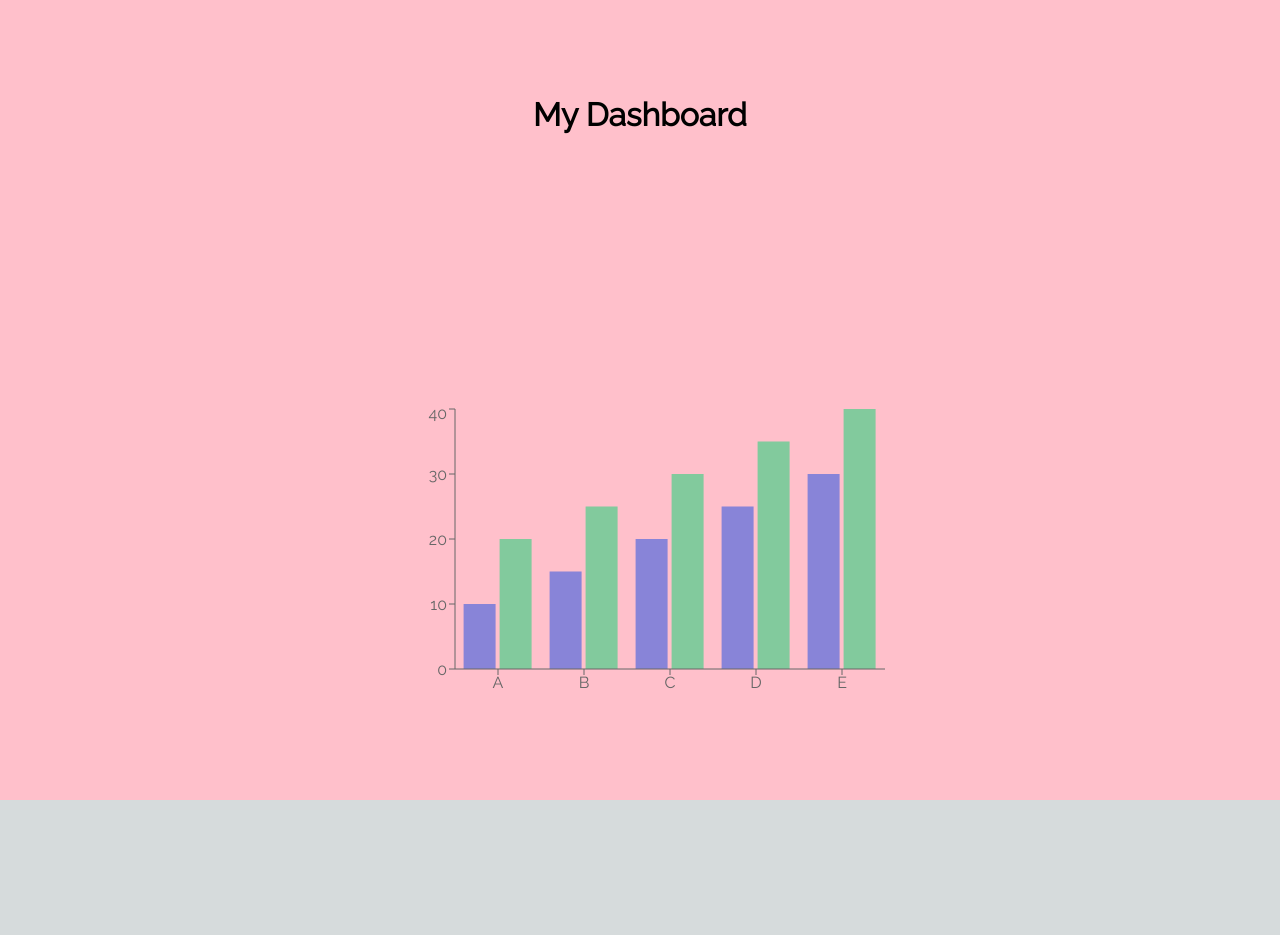
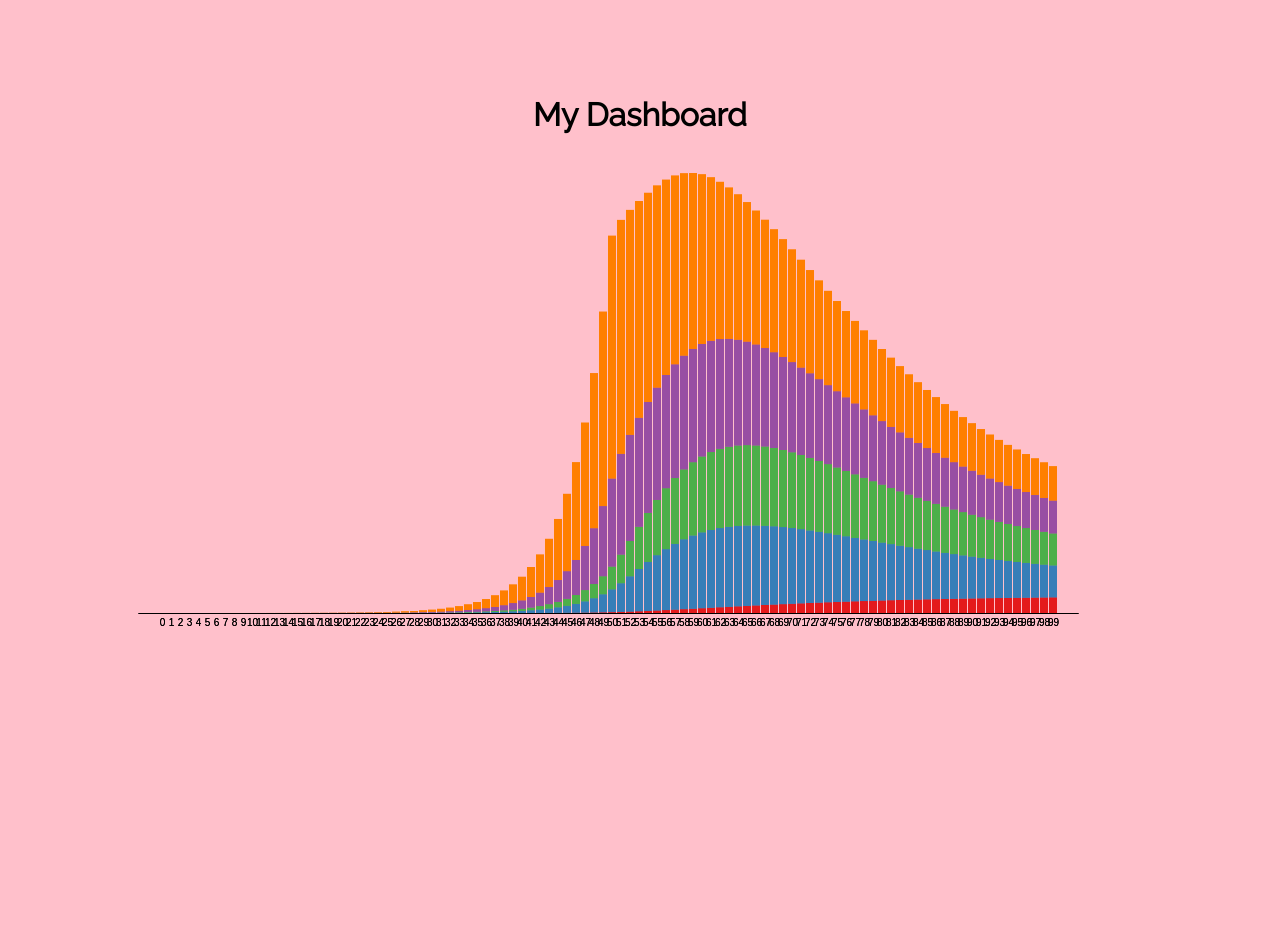
Before and after one commit to KennethTrinh/ece4960-final, a Next.js app: page / in a window 1280 px wide. Shown: the top 935 px of the page. Before the commit the page ends 800 px from the top, so only its background shows below. Built offline with nearby package versions, Linux system fonts and the light colour scheme.

Commit message:
using d3

```diff
--- a/package.json
+++ b/package.json
@@ -9,11 +9,11 @@
     "lint": "next lint"
   },
   "dependencies": {
+    "d3": "^7.8.4",
     "eslint": "8.38.0",
     "eslint-config-next": "13.3.0",
     "next": "13.3.0",
     "react": "18.2.0",
-    "react-dom": "18.2.0",
-    "recharts": "^2.5.0"
+    "react-dom": "18.2.0"
   }
 }
--- a/src/components/BarChart.js
+++ b/src/components/BarChart.js
@@ -1,41 +1,104 @@
-import { useState, useEffect } from 'react';
+import { useState, useEffect, useRef } from 'react';
 import styles from '@/styles/BarChart.module.css'
-import { BarChart, Bar, Line, ReferenceLine, XAxis, YAxis, Tooltip } from 'recharts';
+import * as d3 from "d3";
+import { useWindowSize, sum } from './utils';
 
-const data = [
-    { name: 'A', value1: 10, value2: 20 },
-    { name: 'B', value1: 15, value2: 25 },
-    { name: 'C', value1: 20, value2: 30 },
-    { name: 'D', value1: 25, value2: 35 },
-    { name: 'E', value1: 30, value2: 40 },
-  ];
+// https://stackoverflow.com/questions/65625086/how-to-use-d3-with-reactjs-nextjs
 
-const Chart = ({ y, tmax, xmax, deaths,
+function drawChart(y, checked, svgRef, width, height) {
+
+  const [m, n] = [y.length, y[0].length];
+
+  const svg = d3.select(svgRef.current);
+  var xz = d3.range(m), // 58,
+      yz = Array.from({ length: y[0].length },
+                      (_, j) => y.map(row => sum(row.slice(0, j+1), checked))),//d3.range(n).map(function() { return bumps(m); }), // 4,58
+      y01z = d3.stack().keys(d3.range(n))(d3.transpose(yz)), // 4,58,2
+      y1Max = d3.max(y01z, function(y) { return d3.max(y, function(d) { return d[1]; }); });
+
+  // console.log(d3.transpose(y))
+  // console.log(yz)
+  // console.log(y01z)
+  // console.log(y1Max)
+
+  var margin = {top: 40, right: 10, bottom: 20, left: 10},
+    width = width - margin.left - margin.right,
+    height = height - margin.top - margin.bottom,
+    g = svg.append("g").attr("transform", "translate(" + margin.left + "," + margin.top + ")");
+
+    var x = d3.scaleBand()
+    .domain(xz)
+    .rangeRound([0, width])
+    .padding(0.08);
+
+  var y = d3.scaleLinear()
+      .domain([0, y1Max])
+      .range([height, 0]);
+
+  var color = d3.scaleOrdinal()
+      .domain(d3.range(n))
+      .range(d3.schemeSet1);
+
+  var series = g.selectAll(".series")
+    .data(y01z)
+    .enter().append("g")
+    .attr("fill", function(d, i) { return color(i); });
+
+  var rect = series.selectAll("rect")
+    .data(function(d) { return d; })
+    .enter().append("rect")
+    .attr("x", function(d, i) { return x(i); })
+    .attr("y", height)
+    .attr("width", x.bandwidth())
+    .attr("height", 0);
+
+    rect.transition()
+    .delay(function(d, i) { return i * 10; })
+    .attr("y", function(d) { return y(d[1]); })
+    .attr("height", function(d) { return y(d[0]) - y(d[1]); });
+
+    g.append("g")
+    .attr("class", "axis axis--x")
+    .attr("transform", "translate(0," + height + ")")
+    .call(d3.axisBottom(x)
+        .tickSize(0)
+        .tickPadding(6));
+
+
+}
+
+
+const BarChart = ({ y, tmax, xmax, deaths,
                     total, vline, timestep,
                     total_infected, N, ymax,
-                    InterventionTime, colors, log }) => {
-    const [sliderPosition, setSliderPosition] = useState(2);
+                    InterventionTime, colors, log,
+                    checked }) => {
 
-    const handleSliderChange = (event) => {
-        setSliderPosition(event.activeLabel);
-    };
+    const size = useWindowSize();
+    const svg = useRef(null);
 
     useEffect(() => {
-        console.log("BarChart: useEffect")
         console.log("y: ", y)
-    }, [])
+        console.log(size.width, size.height)
+    }, [size.width, size.height])
+
+    useEffect(() => {
+        // drawChart(svg, width*0.5, height*0.5);
+        drawChart(y, checked, svg, 960, 500);
+    }, [svg, y]);
+
+  //   useEffect(() => {
+  //     // drawChart(svg, width*0.5, height*0.5);
+  //     drawChart(y, svg, size.width*0.8, size.height);
+  // }, [size.width, size.height, svg]);
+
 
     return (
-        <BarChart width={500} height={300} data={data}>
-          <Bar dataKey="value1" fill="#8884d8" />
-          <Bar dataKey="value2" fill="#82ca9d" />
-          <Line dataKey="value1" stroke="#8884d8" dot={false} />
-          <ReferenceLine x={sliderPosition} stroke="red" />
-          <XAxis dataKey="name" />
-          <YAxis />
-          <Tooltip />
-        </BarChart>
+      <div id="chart">
+        <svg ref={svg} width={size.width? size.width*0.8 : 0}
+                      height={size.height? size.height : 0}/>
+      </div>
       );
 }
 
-export default Chart;
+export default BarChart;
--- a/src/components/SEIR.js
+++ b/src/components/SEIR.js
@@ -6,7 +6,7 @@ const SEIR = () => {
     const [inState, setState] = useState({
         Time_to_death: 32,
         logN: Math.log(7e6),
-        N: Math.exp(Math.log(7e6)),
+        N:7e6,
         I0: 1,
         R0: 2.2,
         D_incbation: 5.2,
@@ -26,32 +26,24 @@ const SEIR = () => {
         duration: 7 * 12 * 1e10,
         checked: [true, true, false, true, true],
     });
-    const [outState, setOutState] = useState({
-
-        Sol: get_solution(inState.dt, inState.N, inState.I0, inState.R0,
+    const [solState, setSolState] = useState(get_solution(inState.dt, inState.N, inState.I0, inState.R0,
         inState.D_incbation, inState.D_infectious,
         inState.D_recovery_mild, inState.D_hospital_lag,
         inState.D_recovery_severe, inState.D_death,
         inState.P_SEVERE, inState.CFR, inState.InterventionTime,
-                          inState.InterventionAmt,inState.duration
-        ),
-        timestep: inState.dt,
-        tmax: inState.dt * 100,
-    });
+        inState.InterventionAmt,inState.duration)
+    );
+
 
     useEffect(() => {
-        setOutState({
-            Sol: get_solution(inState.dt, inState.N, inState.I0, inState.R0,
+        setSolState(get_solution(inState.dt, inState.N, inState.I0, inState.R0,
             inState.D_incbation, inState.D_infectious,
             inState.D_recovery_mild, inState.D_hospital_lag,
             inState.D_recovery_severe, inState.D_death,
             inState.P_SEVERE, inState.CFR, inState.InterventionTime,
-                inState.InterventionAmt,inState.duration
-            ),
-            timestep: inState.dt,
-            tmax: inState.dt * 100,
-        })
-    }, [...Object.values(inState)])
+            inState.InterventionAmt,inState.duration)
+        );
+    }, [inState.dt, inState.N, inState.I0, inState.R0])
 
     // $: Sol            = get_solution(dt, N, I0, R0, D_incbation, D_infectious, D_recovery_mild, D_hospital_lag, D_recovery_severe, D_death, P_SEVERE, CFR, InterventionTime, InterventionAmt, duration)
     // $: P              = Sol["P"].slice(0,100)
@@ -70,17 +62,28 @@ const SEIR = () => {
   return (
     <div>
         <BarChart
-            y = {outState.Sol["P"].slice(0,100)}
+            y = {solState["P"].slice(0,100)}
             xmax = {inState.Xmax}
-            total_infected = {outState.Sol["total_infected"].slice(0,100)}
-            deaths = {outState.Sol['deaths']}
-            total = {outState.Sol['total']}
-            timestep={outState.timestep}
-            tmax={outState.tmax}
+            total_infected = {solState["total_infected"].slice(0,100)}
+            deaths = {solState['deaths']}
+            total = {solState['total']}
+            timestep={inState.dt}
+            tmax={inState.dt * 100}
             N={inState.N}
             // ymax={lock ? Plock: Pmax}
             InterventionTime={inState.InterventionTime}
             colors={[ "#386cb0", "#8da0cb", "#4daf4a", "#f0027f", "#fdc086"]}
+            checked={inState.checked}
+            />
+    <label htmlFor="N">Population size (N):</label>
+        <input
+          type="range"
+          min={5}
+          max={25}
+          id="N"
+          name="N"
+          value={Math.log(inState.N)}
+          onChange={(e) => {setState( (prev) => ({...prev, N: parseInt(Math.exp(e.target.value))})); console.log(inState.N)}}
     />
     </div>
   )
--- a/src/components/utils.js
+++ b/src/components/utils.js
@@ -1,4 +1,5 @@
 // global.sandbox = require('./sandbox.js')
+import { useState, useEffect } from 'react';
 export const print = (...args) => console.log(...args)
 
 export const max = (P, checked) => {
@@ -25,6 +26,37 @@ export const sum = function(arr, bools){
       x = x + arr[i]*(bools[i] ? 1 : 0)
     }
     return x
+}
+
+export function useWindowSize() {
+    // Initialize state with undefined width/height so server and client renders match
+    // Learn more here: https://joshwcomeau.com/react/the-perils-of-rehydration/
+    const [windowSize, setWindowSize] = useState({
+      width: undefined,
+      height: undefined,
+    });
+
+    useEffect(() => {
+      // only execute all the code below in client side
+      // Handler to call on window resize
+      function handleResize() {
+        // Set window width/height to state
+        setWindowSize({
+          width: window.innerWidth,
+          height: window.innerHeight,
+        });
+      }
+
+      // Add event listener
+      window.addEventListener("resize", handleResize);
+
+      // Call handler right away so state gets updated with initial window size
+      handleResize();
+
+      // Remove event listener on cleanup
+      return () => window.removeEventListener("resize", handleResize);
+    }, []); // Empty array ensures that effect is only run on mount
+    return windowSize;
 }
 
 export const get_solution = (dt, N, I0, R0, D_incbation,
```
Also changed, not shown: 1 other file (tests, documents, lock files or other folders). Lines whose indentation alone changed are shown as unchanged.
